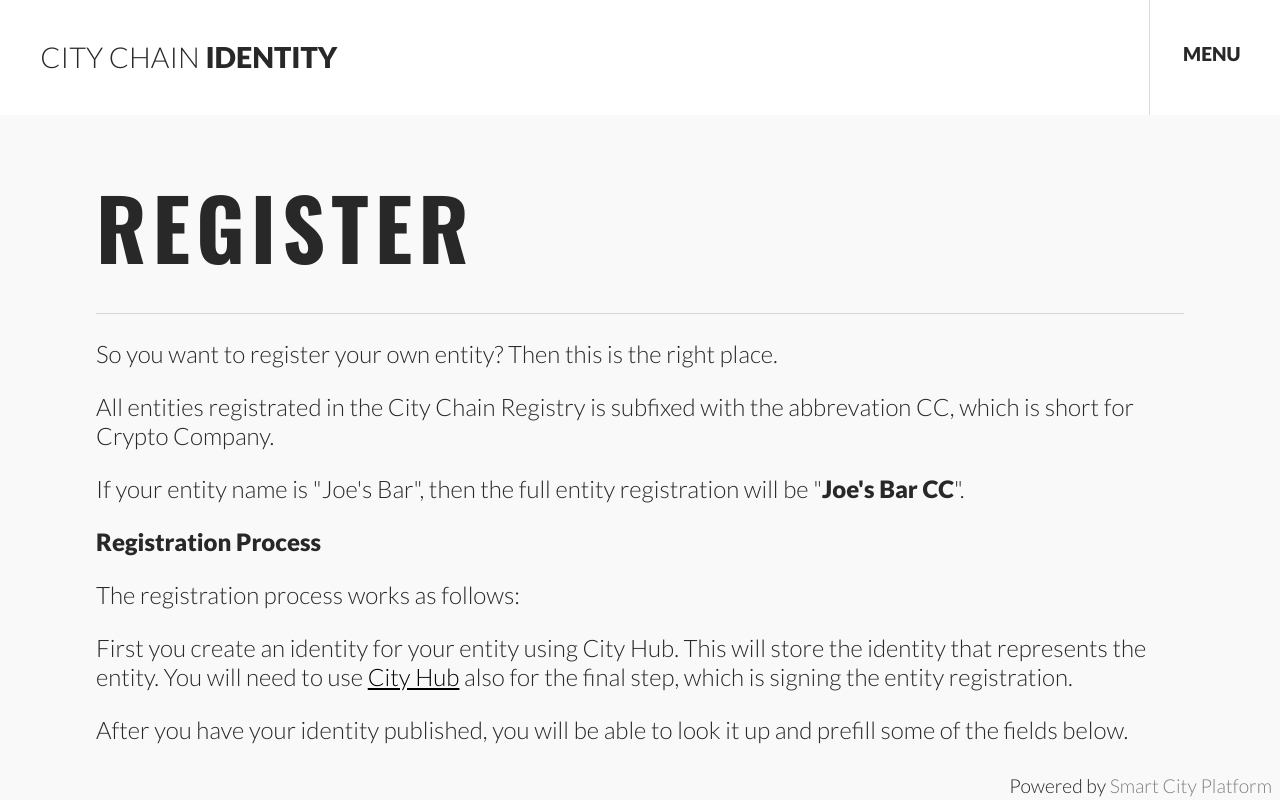
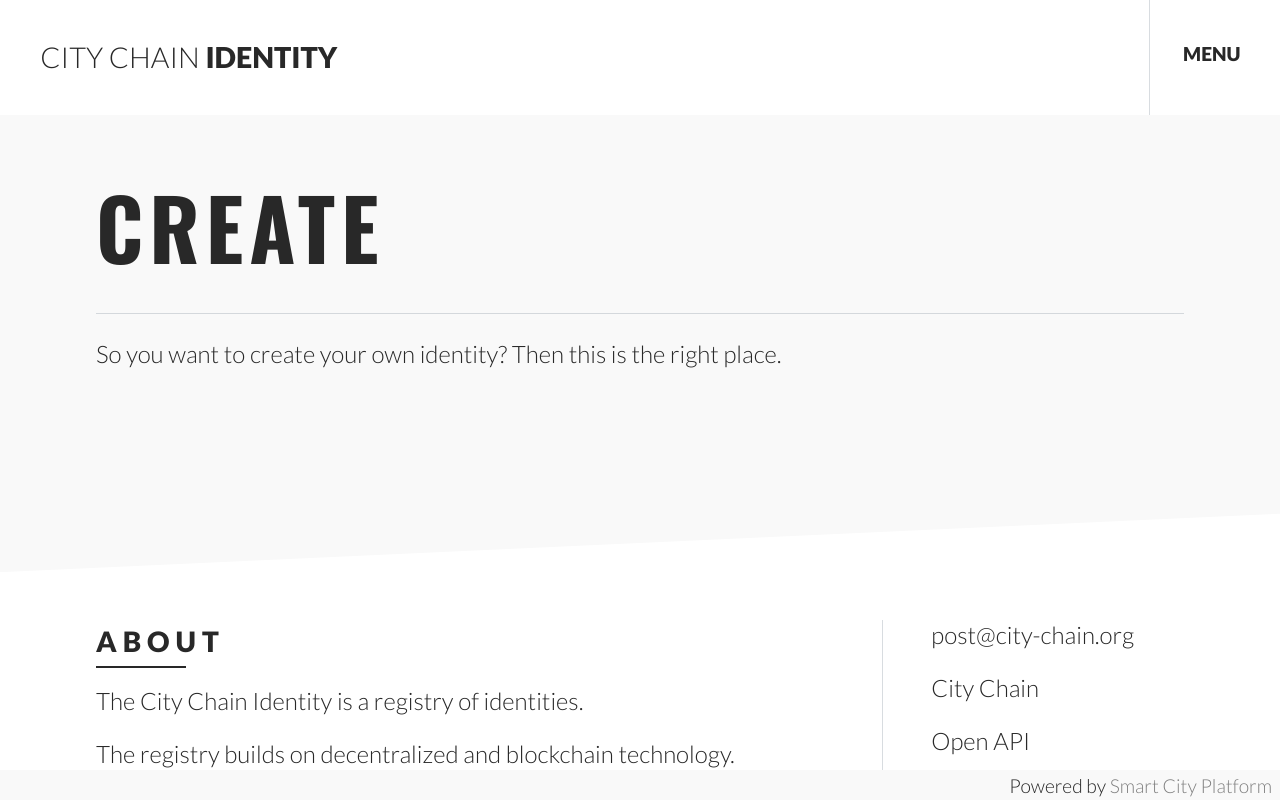
Before and after one commit to CityChainFoundation/website-identity, an Angular app in the folder src/City.Chain.Identity.Website/ClientApp/: page /register in a window 1280 px wide. Built offline with nearby package versions, Linux system fonts and the light colour scheme; a web font is replaced by a local one.

Commit message:
Make better temporary page for create and find.

```diff
--- a/src/City.Chain.Identity.Website/ClientApp/src/app/register/register.component.html
+++ b/src/City.Chain.Identity.Website/ClientApp/src/app/register/register.component.html
@@ -1,11 +1,11 @@
 <div class="page">
-   <h1>Register</h1>
+   <h1>Create</h1>
 
    <div class="ruler"></div>
 
-   <p>So you want to register your own entity? Then this is the right place.</p>
+   <p>So you want to create your own identity? Then this is the right place.</p>
 
-   <p>
+   <!-- <p>
       All entities registrated in the City Chain Registry is subfixed with the abbrevation CC, which is short for Crypto
       Company.
    </p>
@@ -96,6 +96,6 @@
          <a class="button" [routerLink]="['/register/verify']">Continue <span class="mu mu-arrow-right"></span></a>
       </p>
 
-   </div>
+   </div> -->
 
 </div>
--- a/src/City.Chain.Identity.Website/ClientApp/src/app/registry/registry.component.html
+++ b/src/City.Chain.Identity.Website/ClientApp/src/app/registry/registry.component.html
@@ -1,9 +1,9 @@
 <div class="page">
-   <h1>Registry</h1>
+   <h1>Find</h1>
 
    <div class="ruler"></div>
 
-   <p>Search the registry of entities</p>
+   <p>Lookup identities</p>
 
    [Coming soon]
 
```
